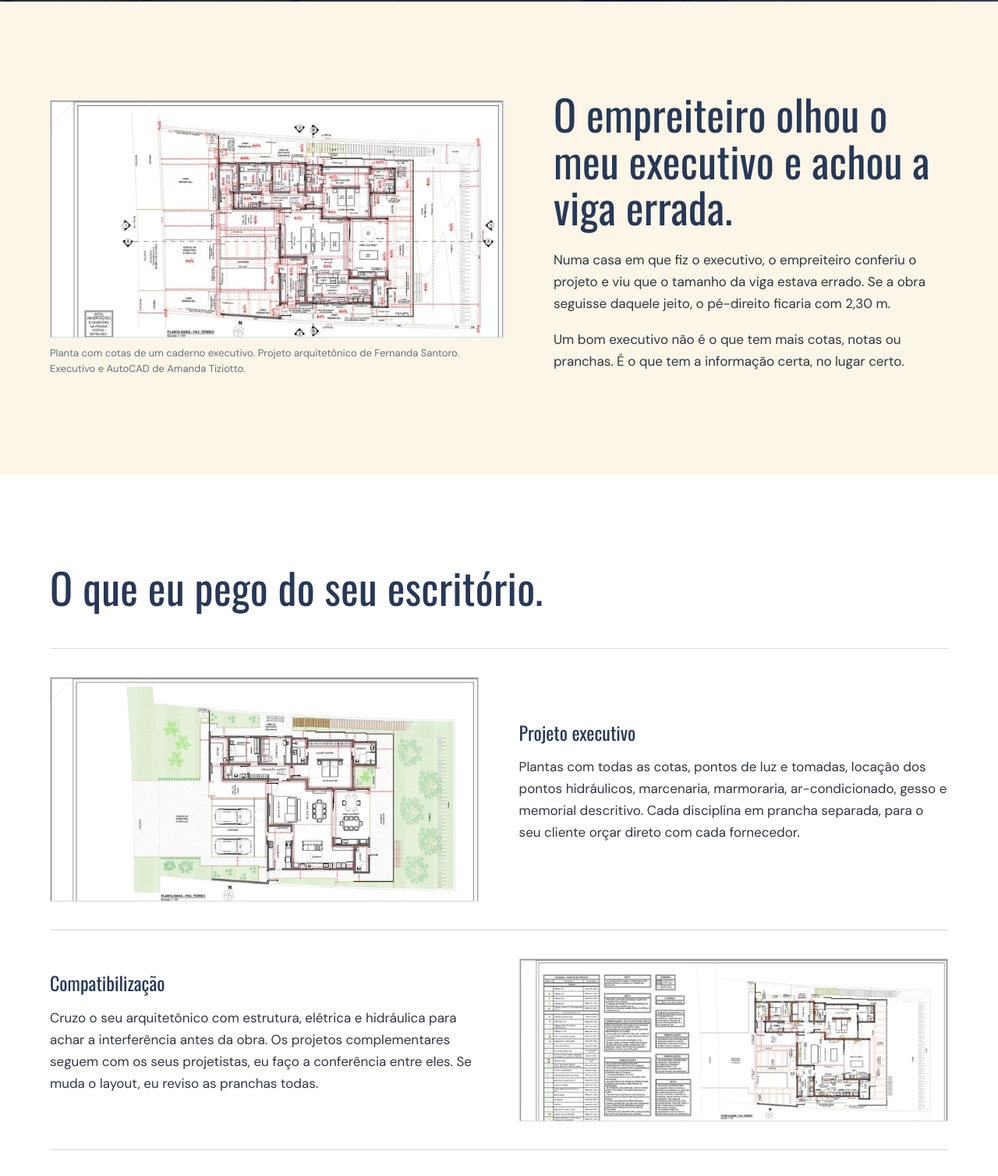
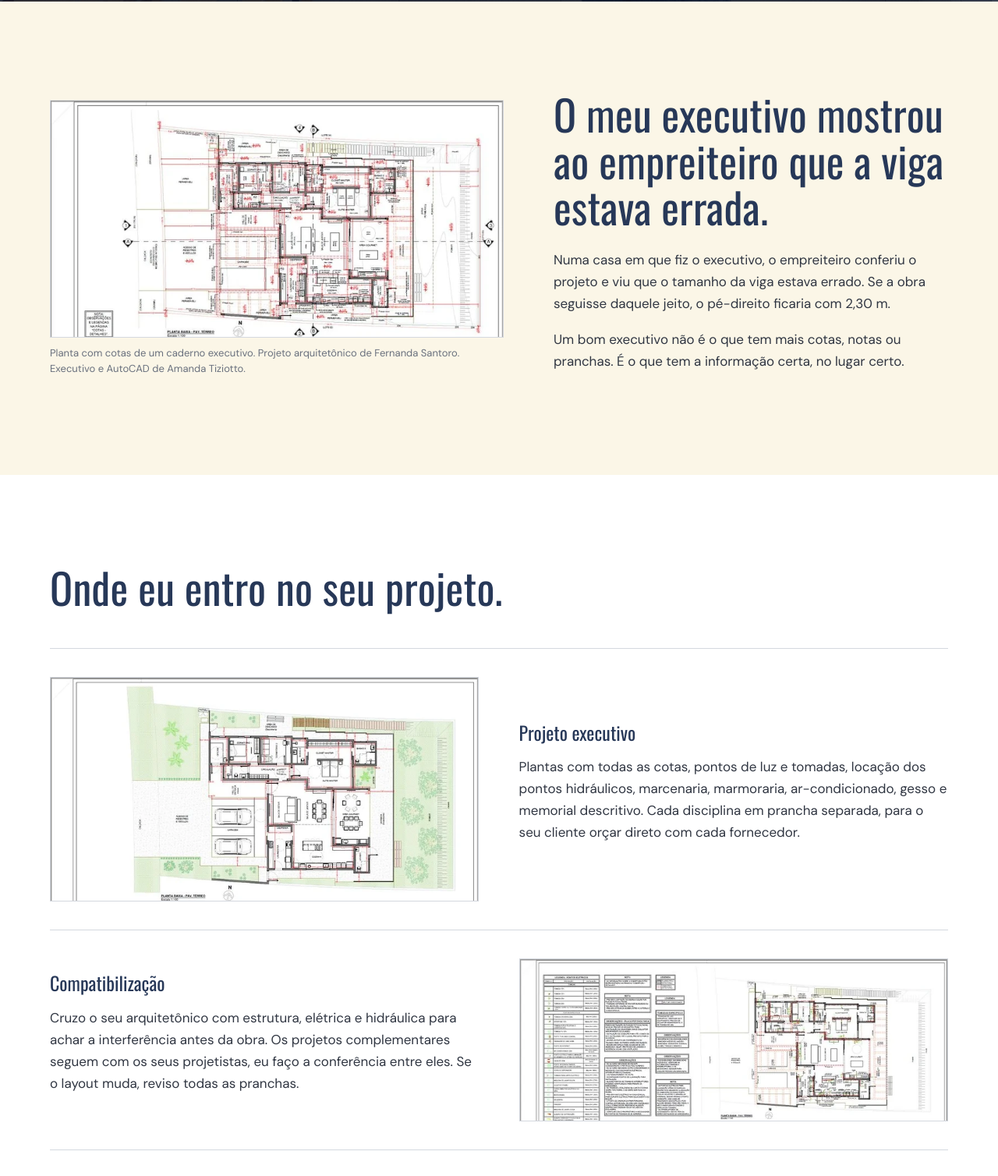
Before and after one commit to duartecosta21/amanda-tiziotto-site, a plain HTML site: page v2/index.html in a window 1280 px wide. Shown: the part 798-2306 px from the top of the page at 78% size. Drawn offline with Linux system fonts and the light colour scheme.

Commit message:
v2: ajustes de copy (titulo da secao, caso da viga, parceria)
Co-Authored-By: Claude Opus 5.5 <noreply@anthropic.com>

```diff
--- a/v2/index.html
+++ b/v2/index.html
@@ -45,14 +45,14 @@
       <figcaption>Planta com cotas de um caderno executivo. Projeto arquitetônico de Fernanda Santoro. Executivo e AutoCAD de Amanda Tiziotto.</figcaption>
     </figure>
     <div class="caso-txt" data-reveal>
-      <h2 id="caso-t">O empreiteiro olhou o meu executivo e achou a viga errada.</h2>
+      <h2 id="caso-t">O meu executivo mostrou ao empreiteiro que a viga estava errada.</h2>
       <p>Numa casa em que fiz o executivo, o empreiteiro conferiu o projeto e viu que o tamanho da viga estava errado. Se a obra seguisse daquele jeito, o pé-direito ficaria com 2,30 m.</p>
       <p>Um bom executivo não é o que tem mais cotas, notas ou pranchas. É o que tem a informação certa, no lugar certo.</p>
     </div>
   </section>
 
   <section class="entrego" id="entrego" aria-labelledby="ent-t">
-    <h2 id="ent-t" data-reveal>O que eu pego do seu escritório.</h2>
+    <h2 id="ent-t" data-reveal>Onde eu entro no seu projeto.</h2>
     <div class="rows">
       <article class="row" data-reveal>
         <img src="../assets/images/executivo-layout-768w.webp" alt="Planta de layout residencial de um caderno executivo" width="768" height="400" loading="lazy">
@@ -65,7 +65,7 @@
         <img src="../assets/images/executivo-eletrica-768w.webp" alt="Planta de pontos elétricos de um caderno executivo" width="768" height="290" loading="lazy">
         <div>
           <h3>Compatibilização</h3>
-          <p>Cruzo o seu arquitetônico com estrutura, elétrica e hidráulica para achar a interferência antes da obra. Os projetos complementares seguem com os seus projetistas, eu faço a conferência entre eles. Se muda o layout, eu reviso as pranchas todas.</p>
+          <p>Cruzo o seu arquitetônico com estrutura, elétrica e hidráulica para achar a interferência antes da obra. Os projetos complementares seguem com os seus projetistas, eu faço a conferência entre eles. Se o layout muda, reviso todas as pranchas.</p>
         </div>
       </article>
       <article class="row" data-reveal>
@@ -78,7 +78,7 @@
     </div>
     <div class="how" data-reveal>
       <h3>Como a gente trabalha junto</h3>
-      <p>Você me manda o arquitetônico, na etapa em que estiver, e fala da obra e do padrão. Eu defino escopo e cronograma depois de ver o material, antes de começar. O desenvolvimento chega por partes e você valida cada uma. Valor e prazo a gente combina pelo tamanho do projeto, depois de eu ver o material. Você continua com o cliente e com a autoria.</p>
+      <p>Você me manda o arquitetônico, na etapa em que estiver, e fala da obra e do padrão. Eu defino escopo e cronograma depois de ver o material, antes de começar. O desenvolvimento chega por partes e você valida cada uma. Valor e prazo a gente combina pelo tamanho do projeto. Você continua com o cliente e com a autoria.</p>
     </div>
   </section>
 
@@ -111,7 +111,7 @@
     <div data-reveal>
       <h2 id="am-t">Quem faz o seu executivo.</h2>
       <p>Sou Amanda Tiziotto, arquiteta e urbanista formada em 2012 pela Universidade Metodista de Piracicaba. Trabalhei em escritórios de arquitetura, com projeto executivo e de aprovação, interiores e maquete eletrônica. Hoje o meu foco é o executivo e a compatibilização.</p>
-      <p>Desenho em AutoCAD, modelo em SketchUp e renderizo com V-Ray e Lumion. Estou aprofundando o ArchiCAD. O contato e o desenvolvimento são comigo, do começo ao fim.</p>
+      <p>Desenho em AutoCAD, modelo em SketchUp e renderizo com V-Ray e Lumion. O contato e o desenvolvimento são comigo, do começo ao fim.</p>
       <p class="small">Também faço projetos de interiores para casa. <a href="../interiores/">Ver a página de interiores</a>.</p>
     </div>
   </section>
```
